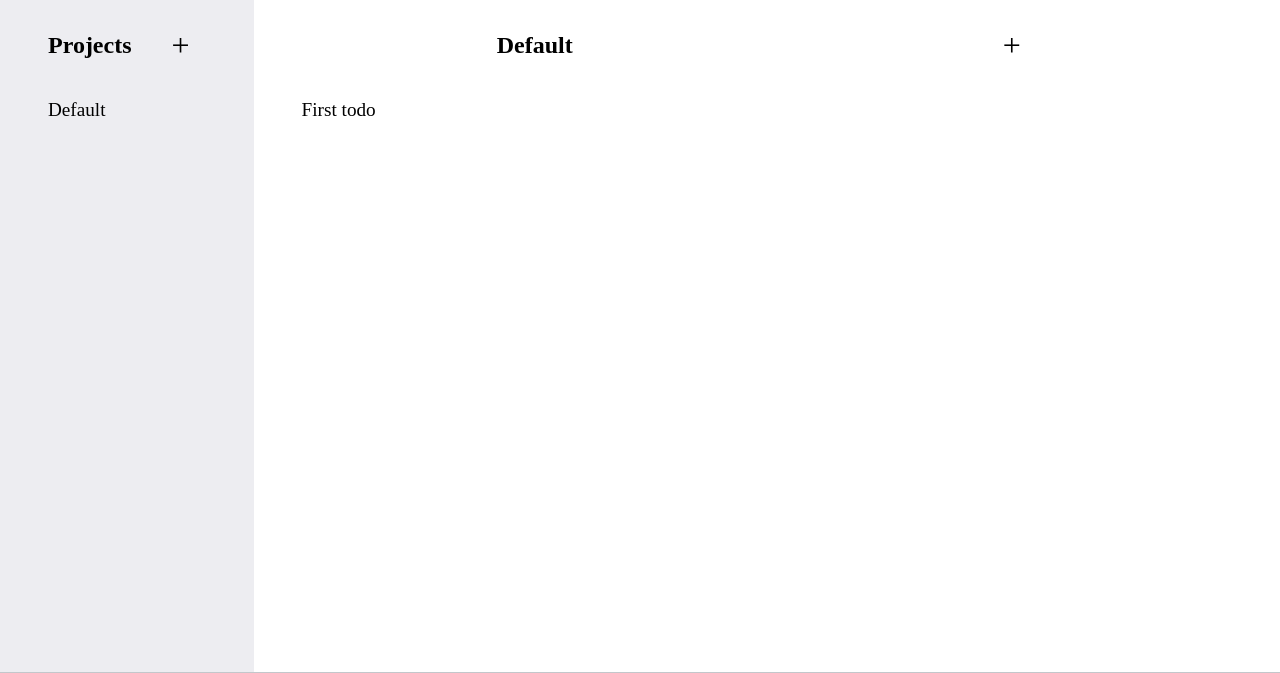
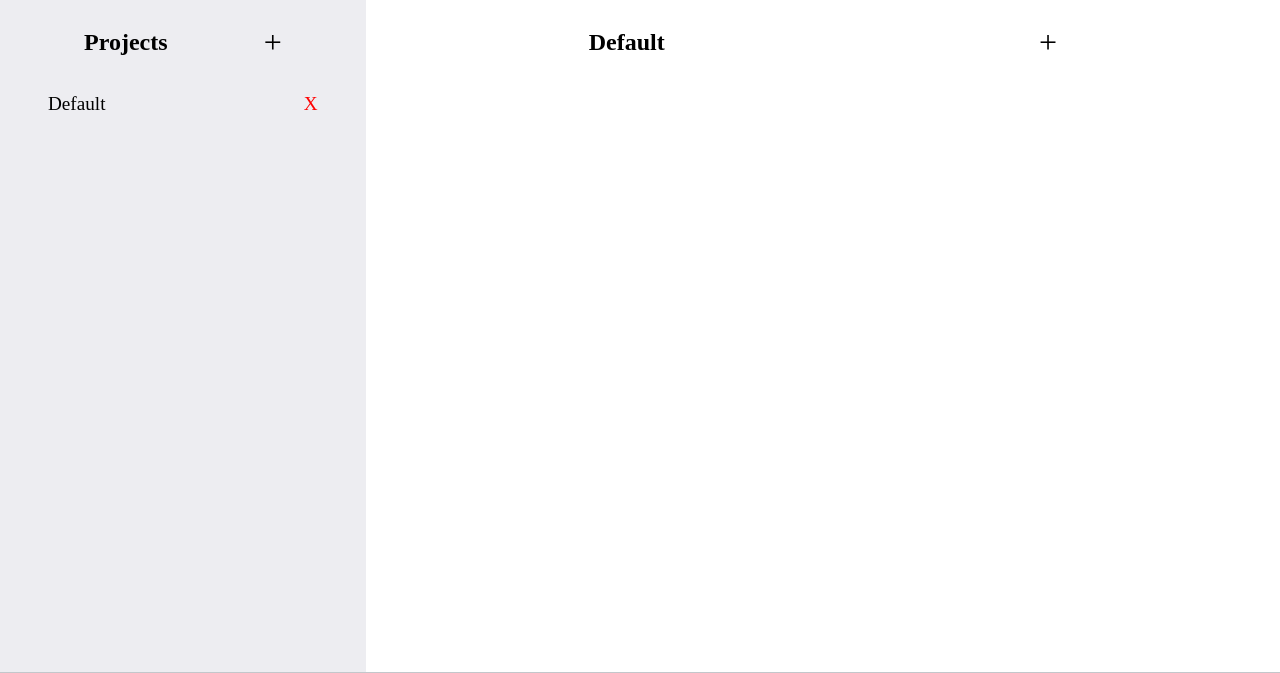
Before and after one commit to sungjinfcc/todo-list, a website with bundled scripts: page dist/index.html in a window 1280 px wide. Shown: the part 88-761 px from the top of the page. Built offline with nearby package versions, Linux system fonts and the light colour scheme.

Commit message:
Complete create, delete project function

```diff
--- a/src/index.js
+++ b/src/index.js
@@ -1,6 +1,6 @@
 import "./style.css";
-import "./modules/UI";
 import Skeleton from "./modules/Skeleton";
 
 const skeleton = new Skeleton();
-skeleton.createSkeleton();
+
+document.addEventListener("DOMContentLoaded", skeleton.createSkeleton());
--- a/src/modules/Project.js
+++ b/src/modules/Project.js
@@ -17,15 +17,20 @@ export default class Project {
   }
 
   getItems() {
+    console.log("getItems called", this.items);
     return this.items;
   }
 
-  getItem(title) {
-    return this.items.find((value) => value.title === title);
+  getItem(itemTitle) {
+    return this.items.find((value) => value.title === itemTitle);
   }
 
   addItem(newItem) {
-    this.items.push(newItem);
+    if (this.items.find((value) => value.title === newItem.title)) {
+      console.log("Cannot add same item");
+    } else {
+      this.items.push(newItem);
+    }
   }
 
   removeItem(itemTitle) {
--- a/src/modules/Skeleton.js
+++ b/src/modules/Skeleton.js
@@ -3,6 +3,7 @@ import "@fortawesome/fontawesome-free/js/solid";
 import "@fortawesome/fontawesome-free/js/regular";
 import "@fortawesome/fontawesome-free/js/brands";
 import UI from "./UI";
+import Storage from "./Storage";
 
 export default class Skeleton {
   constructor() {
@@ -20,7 +21,7 @@ export default class Skeleton {
         </div>
         <div class="content">
           <div class="title-div">
-            <h2 class="title">Default</h2>
+            <h2 class="title", id="project-title">Items</h2>
             <button class="add" id="item-add">+</button>
           </div>
           <div class="items-div">
@@ -46,7 +47,7 @@ export default class Skeleton {
         </div>
         <div class="overlay"></div>
         <footer class="footer">
-          <p>Copyright © 2023 sungjinfcc</p>
+          <p class="reload">Copyright © 2023 sungjinfcc</p>
           <a href="https://github.com/sungjinfcc" target="_blank">
             <i class="fab fa-github"></i>
           </a>
@@ -55,18 +56,10 @@ export default class Skeleton {
 
   createSkeleton() {
     document.body.innerHTML = this.skeleton;
-    Skeleton.addDefault();
     Skeleton.activateDefaultButtons();
-  }
-
-  static addDefault() {
-    const defaultProject = `<div class="project" id="default">Default</div>`;
-    const defaultItem = `<div class="item">First todo</div>`;
-
-    const projectsDiv = document.querySelector(".projects-div");
-    projectsDiv.innerHTML += defaultProject;
-    const itemsDiv = document.querySelector(".items-div");
-    itemsDiv.innerHTML += defaultItem;
+    UI.loadProjects();
+    UI.createProject("Default");
+    UI.loadItems("Default");
   }
 
   static activateDefaultButtons() {
@@ -83,5 +76,24 @@ export default class Skeleton {
     submitProjectButton.addEventListener("click", UI.addProject);
     const submitItemButton = document.querySelector("#item-submit");
     submitItemButton.addEventListener("click", UI.addItem);
+
+    const reset = document.querySelector(".header");
+    reset.addEventListener("click", Skeleton.deleteAll);
+
+    const reload = document.querySelector(".reload");
+    reload.addEventListener("click", Skeleton.reload);
+  }
+
+  static deleteAll() {
+    console.log("Deleted all projects!");
+    const todoList = Storage.getTodoList();
+    todoList.setProjects([]);
+    Storage.saveTodoList(todoList);
+    UI.loadProjects();
+  }
+
+  static reload() {
+    console.log("reloaded");
+    UI.loadProjects();
   }
 }
--- /dev/null
+++ b/src/modules/Storage.js
@@ -0,0 +1,49 @@
+import Project from "./Project";
+import TodoList from "./TodoList";
+import Item from "./Item";
+
+export default class Storage {
+  static saveTodoList(data) {
+    localStorage.setItem("todoList", JSON.stringify(data));
+  }
+
+  static getTodoList() {
+    console.log("getTodoList called");
+    const todoList = Object.assign(
+      new TodoList(),
+      JSON.parse(localStorage.getItem("todoList"))
+    );
+    todoList.setProjects(
+      todoList
+        .getProjects()
+        .map((project) => Object.assign(new Project(), project))
+    );
+    todoList
+      .getProjects()
+      .forEach((project) =>
+        project.setItems(
+          project.getItems().map((item) => Object.assign(new Item(), item))
+        )
+      );
+    console.log(`todoList result: ${todoList.getProjects()}`);
+    return todoList;
+  }
+
+  static addProject(project) {
+    const todoList = Storage.getTodoList();
+    todoList.addProject(project);
+    Storage.saveTodoList(todoList);
+  }
+
+  static removeProject(projectTitle) {
+    const todoList = Storage.getTodoList();
+    todoList.removeProject(projectTitle);
+    Storage.saveTodoList(todoList);
+  }
+
+  static addItem(projectTitle, item) {
+    const todoList = Storage.getTodoList();
+    todoList.getProject(projectTitle).addItem(item);
+    Storage.saveTodoList(todoList);
+  }
+}
--- a/src/modules/TodoList.js
+++ b/src/modules/TodoList.js
@@ -8,18 +8,27 @@ export default class TodoList {
   }
 
   getProjects() {
+    console.log("getprojects called", this.projects);
     return this.projects;
   }
 
   getProject(title) {
-    return this.projects.find((value) => value.title === title);
+    const project = this.projects.find((value) => value.title === title);
+    console.log("getProject called", project);
+    return project;
   }
 
   addProject(project) {
-    this.projects.push(project);
+    if (this.projects.find((value) => value.title === project.title)) {
+      console.log("cannot add same project");
+    } else {
+      this.projects.push(project);
+    }
   }
 
   removeProject(projectTitle) {
-    this.projects.filter((value) => value.title !== projectTitle);
+    this.projects = this.projects.filter(
+      (value) => value.title !== projectTitle
+    );
   }
 }
--- a/src/modules/UI.js
+++ b/src/modules/UI.js
@@ -1,42 +1,73 @@
-import TodoList from "./TodoList";
+import Project from "./Project";
+import Storage from "./Storage";
+import Item from "./Item";
 
 export default class UI {
-  static renderMain() {
-    UI.loadProjects();
-  }
-
   static loadProjects() {
-    TodoList.getProjects().foreach((project) => {
-      UI.createProject(project.title);
-    });
+    UI.clearBoard();
+    Storage.getTodoList()
+      .getProjects()
+      .forEach((project) => {
+        UI.createProject(project.getTitle());
+      });
   }
 
   static createProject(title) {
-    const projectsDiv = document.querySelector(".projects-div");
-    projectsDiv.innerHTML += `<div class="project" id="${title}">${title}</div>`;
-    UI.addProjectButtonHandler();
+    const projects = document.querySelectorAll(".project");
+    if (
+      title === "Default" &&
+      [...projects].find((value) => value.id === "Default")
+    ) {
+      console.log("default already exists");
+    } else {
+      console.log(`created project named: ${title}`);
+      const projectsDiv = document.querySelector(".projects-div");
+      projectsDiv.innerHTML += `<div class="project-div">
+      <div class="project" id="${title}">${title}</div>
+      <div class="delete" id="delete-project">X</div>
+    </div>`;
+      UI.addProjectButtonHandler();
+      Storage.addProject(new Project(title));
+    }
   }
 
   static addProjectButtonHandler() {
     const projects = document.querySelectorAll(".project");
+    const deleteButtons = document.querySelectorAll("#delete-project");
     projects.forEach((project) =>
       project.addEventListener("click", UI.openProject)
+    );
+    deleteButtons.forEach((button) =>
+      button.addEventListener("click", UI.removeProject)
     );
   }
 
   static openProject(e) {
     const title = e.target.id;
-    console.log(title);
-    // check later
-    TodoList.getProject(title)
-      .getItems()
-      .forEach((item) => this.createItem(item.title));
+    UI.loadItems(title);
   }
 
-  static createItem(title) {
+  static loadItems(title) {
+    const projectTitleDiv = document.querySelector("#project-title");
+    projectTitleDiv.textContent = title;
+    const itemAddDiv = document.querySelector("#item-add");
+    itemAddDiv.textContent = "+";
     const itemsDiv = document.querySelector(".items-div");
-    itemsDiv.innerHTML += `<div class="item" id="${title}>${title}</div>`;
+    itemsDiv.innerHTML = "";
+    Storage.getTodoList()
+      .getProject(title)
+      .getItems()
+      .forEach((item) => UI.createItem(title, item.title));
+  }
+
+  static createItem(projectTitle, itemTitle) {
+    const itemsDiv = document.querySelector(".items-div");
+    itemsDiv.innerHTML += `<div class="item-div">
+    <div class="item" id="${itemTitle}">${itemTitle}</div>
+    <div class="delete" id="delete-item">X</div>
+  </div>`;
     UI.addItemButtonHandler();
+    Storage.addItem(projectTitle, new Item(itemTitle));
   }
 
   static addItemButtonHandler() {
@@ -48,7 +79,7 @@ export default class UI {
     console.log(e.target.id);
   }
 
-  //-------
+  // -------renderMain 끝
 
   static openAddProjectModal() {
     const projectInputModal = document.querySelector("#project-modal");
@@ -72,13 +103,69 @@ export default class UI {
     const modals = document.querySelectorAll(".modal");
     modals.forEach((modal) => modal.classList.remove("active"));
     overlayDiv.classList.remove("active");
+    const inputs = document.querySelectorAll("input");
+    inputs.forEach((input) => {
+      input.value = "";
+    });
   }
 
-  static addProject() {
+  static addProject(event) {
+    event.preventDefault();
+
     const inputDiv = document.querySelector("#project-input");
     const title = inputDiv.value;
-    // --- 여기서 부터 다시 시작
+
+    const projects = document.querySelectorAll(".project");
+
+    if ([...projects].every((value) => value.id !== title)) {
+      UI.createProject(title);
+      UI.closeModal();
+    } else {
+      console.log("NO!");
+    }
   }
 
-  static addItem() {}
+  static addItem(event) {
+    event.preventDefault();
+
+    const inputDiv = document.querySelector("#item-input-title");
+    const itemTitle = inputDiv.value;
+    const projectTitleDiv = document.querySelector("#project-title");
+    let projectTitle = projectTitleDiv.textContent;
+    if (projectTitle === "Items") {
+      projectTitle = "Default";
+    }
+
+    const items = document.querySelectorAll(".item");
+
+    if ([...items].every((value) => value.id !== itemTitle)) {
+      UI.createItem(projectTitle, itemTitle);
+      UI.closeModal();
+    } else {
+      console.log("NO!");
+    }
+  }
+
+  static clearBoard() {
+    const projectTitleDiv = document.querySelector("#project-title");
+    projectTitleDiv.textContent = "";
+    const itemAddDiv = document.querySelector("#item-add");
+    itemAddDiv.textContent = "";
+    const projectsDiv = document.querySelector(".projects-div");
+    projectsDiv.innerHTML = "";
+    const itemsDiv = document.querySelector(".items-div");
+    itemsDiv.innerHTML = "";
+  }
+
+  // --- remove functions
+
+  static removeProject(e) {
+    const title = e.target.parentNode.children[0].id;
+    if (title === "Default") {
+      alert("Cannot delete Default project");
+      return;
+    }
+    Storage.removeProject(title);
+    UI.loadProjects();
+  }
 }
--- a/src/style.css
+++ b/src/style.css
@@ -5,8 +5,6 @@
   padding: 0;
   margin: 0;
   font-family: inherit;
-}
-body {
 }
 header {
   background-color: #df5474;
@@ -22,7 +20,7 @@ main {
   height: 85vh;
 }
 .nav {
-  flex: 1;
+  flex: 2;
   background-color: #ededf1;
 }
 .title-div {
@@ -34,14 +32,20 @@ main {
 }
 .add {
   border: none;
-  border-radius: 10%;
   font-size: 2rem;
-  padding: 0.2rem 1rem;
   color: black;
   background-color: transparent;
+  transition: transform 0.3s ease-in-out;
 }
-.add:hover {
-  color: white;
+.delete {
+  color: red;
+  transition: transform 0.3s ease-in-out;
+}
+.add:hover,
+.delete:hover,
+.project:hover,
+.item:hover {
+  transform: scale(1.5);
   cursor: pointer;
 }
 .projects-div,
@@ -51,6 +55,13 @@ main {
   padding: 0 3rem;
   align-items: start;
   font-size: 1.2rem;
+  gap: 2rem;
+}
+.project-div,
+.item-div {
+  display: flex;
+  width: 100%;
+  justify-content: space-between;
 }
 .content {
   flex: 5;
@@ -92,6 +103,7 @@ footer {
   background-color: #c3c7cb;
 }
 .fa-github {
+  color: black;
   font-size: 1.5rem;
   margin-left: 0.5rem;
   transition: transform 0.3s ease-in-out;
```
Also changed, not shown: 1 other file.
